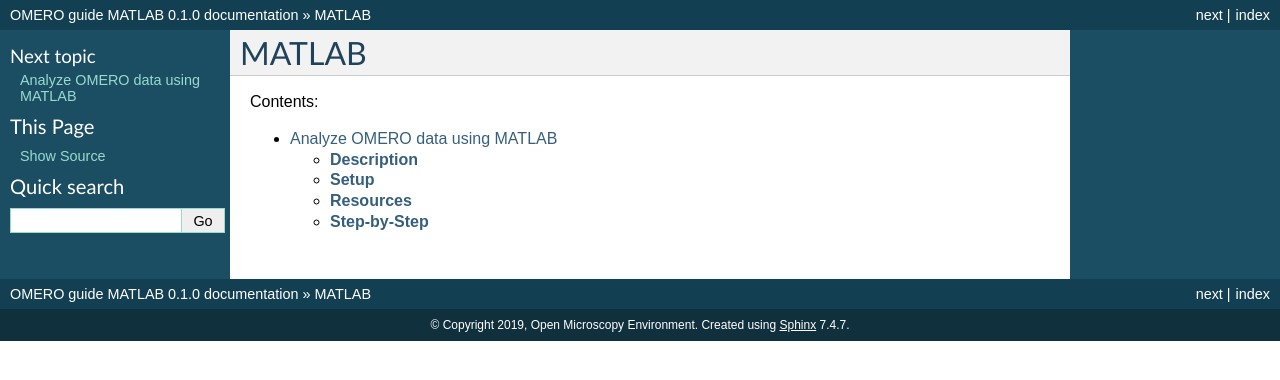
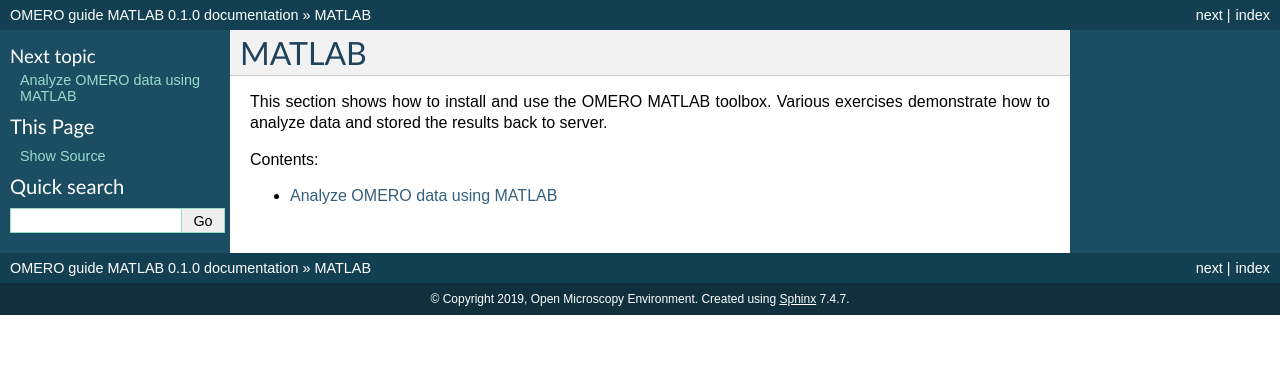
Before and after one commit to ome/omero-guide-matlab, a Sphinx documentation site: the page built from docs/index.rst, in a window 1280 px wide. Shown: the top 380 px of the page. Built offline with Sphinx 7.4.7, drawn with Linux system fonts in a browser that asks for light colours.

Commit message:
add short description

```diff
--- a/docs/index.rst
+++ b/docs/index.rst
@@ -1,9 +1,12 @@
 MATLAB
 ======
+
+This section shows how to install and use the OMERO MATLAB toolbox.
+Various exercises demonstrate how to analyze data and stored the results back to server.
 
 Contents:
 
 .. toctree::
-   :maxdepth: 2
+   :maxdepth: 1
 
    matlab
```
